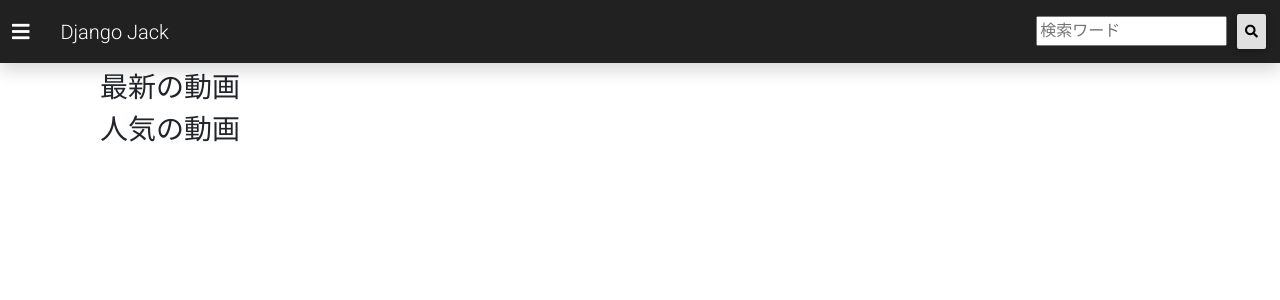
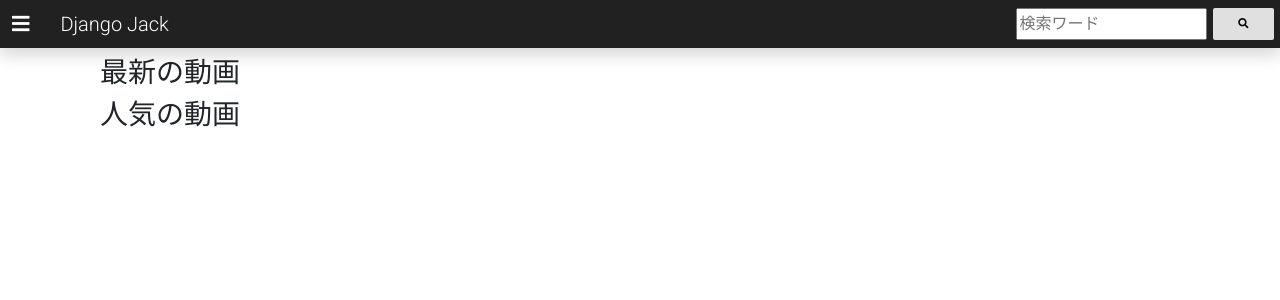
Before and after one commit to mtsml/django-jack, a Django app: page / in a window 1280 px wide. Shown: the top 300 px of the page. Run offline with Django 3.2, Linux system fonts and the light colour scheme; data that the repository does not hold is empty; some libraries are stand-ins or nearby versions.

Commit message:
ボタンの改善

```diff
--- a/jack/templates/jack/component/comment.html
+++ b/jack/templates/jack/component/comment.html
@@ -1,8 +1,8 @@
 <div class="comment-list">
-    <form class="comment-form form-inline" action="{% url category foreign_id %}" method="POST">
+    <form class="comment-form d-flex" action="{% url category foreign_id %}" method="POST">
         {% csrf_token %}
         {{ comment_form.comment }}
-        <button class="add-btn btn btn-light p-2" name="add_comment" type="submit">
+        <button class="add-btn btn btn-sm my-0 btn-light z-depth-0" name="add_comment" type="submit">
             <i class="fas fa-plus"></i>
         </button>
     </form>
--- a/jack/templates/jack/header.html
+++ b/jack/templates/jack/header.html
@@ -1,4 +1,4 @@
-<nav class="navbar navbar-dark sticky-top bg-dark p-0 shadow">
+<nav class="navbar navbar-dark sticky-top bg-dark px-0 py-1 shadow">
     <div class="text-nowrap">
         <button
             class="navbar-toggler"
@@ -9,10 +9,10 @@
         </button>
         <a class="navbar-brand col-md-3 col-lg-2" href="{% url 'index' %}">Django Jack</a>
     </div>
-    <form class="search-form form-controle m-2" action="{% url 'search' %}" method="POST">
+    <form class="search-form d-flex" action="{% url 'search' %}" method="POST">
         {% csrf_token %}
         {{ search_form.query }}
-        <button class="search-btn btn btn-light p-2" name='search' type="submit">
+        <button class="search-btn btn btn-sm my-0 btn-light z-depth-0" name='search' type="submit">
             <i class="fas fa-search"></i>
         </button>
     </form>
--- a/jack/templates/jack/search.html
+++ b/jack/templates/jack/search.html
@@ -9,7 +9,7 @@
                     <input name="channel_id" type="hidden" value="{{ channel.channel_id }}">
                     <input name="channel_nm" type="hidden" value="{{ channel.channel_nm }}">
                     <input name="thumbnails_url" type="hidden" value="{{ channel.thumbnails_url }}">
-                    <button class="add-btn btn btn-light p-2" name='add_channel' type="submit"
+                    <button class="add-btn btn btn-sm my-0 btn-light z-depth-0" name='add_channel' type="submit"
                         {% if channel.registered %}disabled{% endif %}
                     >
                         <i class="fas fa-plus"></i>
@@ -39,7 +39,7 @@
                     <input name="video_id" type="hidden" value="{{ video.video_id }}">
                     <input name="video_nm" type="hidden" value="{{ video.video_nm }}">
                     <input name="thumbnails_url" type="hidden" value="{{ video.thumbnails_url }}">
-                    <button class="add-btn btn btn-light p-2" name='add_video' type="submit"
+                    <button class="add-btn btn btn-sm my-0 btn-light z-depth-0" name='add_video' type="submit"
                         {% if video.registered %}disabled{% endif %}
                     >
                         <i class="fas fa-plus"></i>
```
